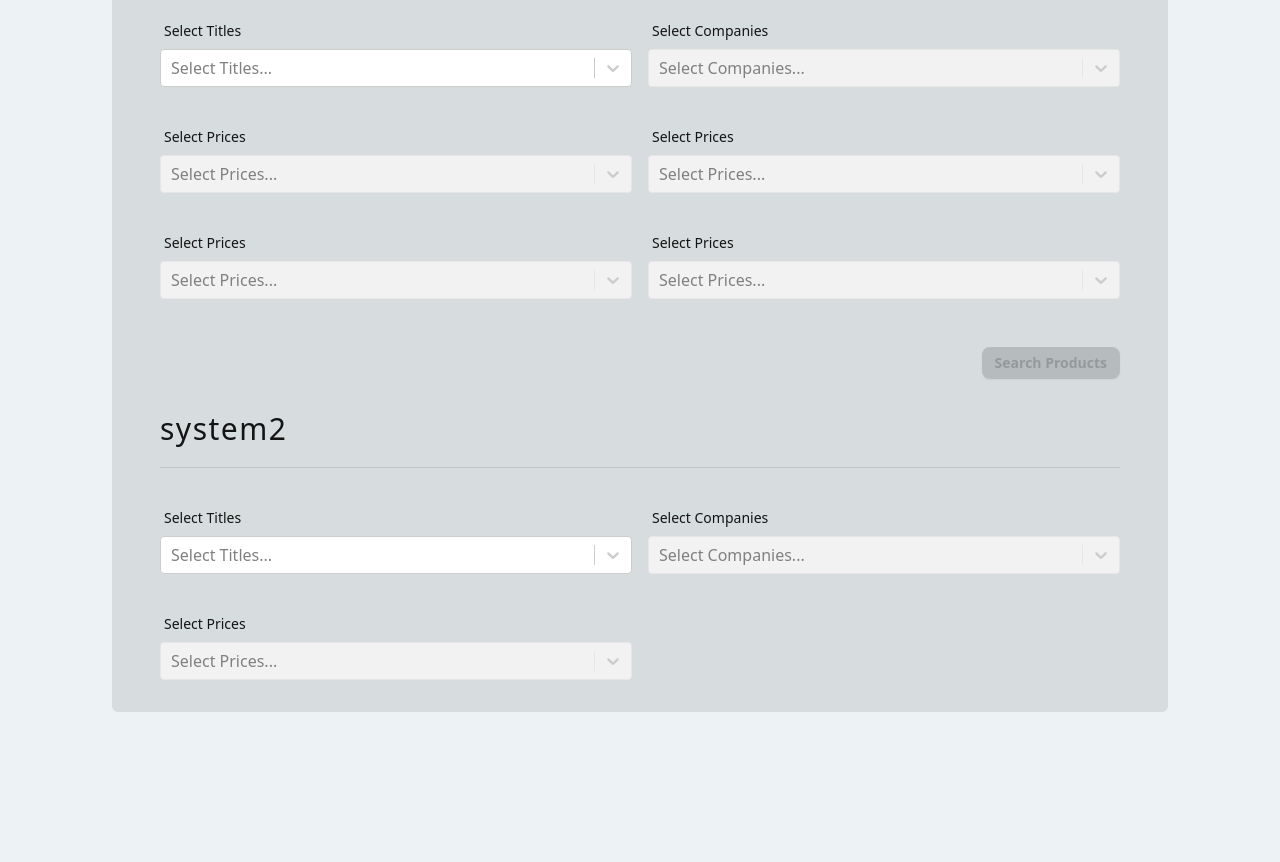
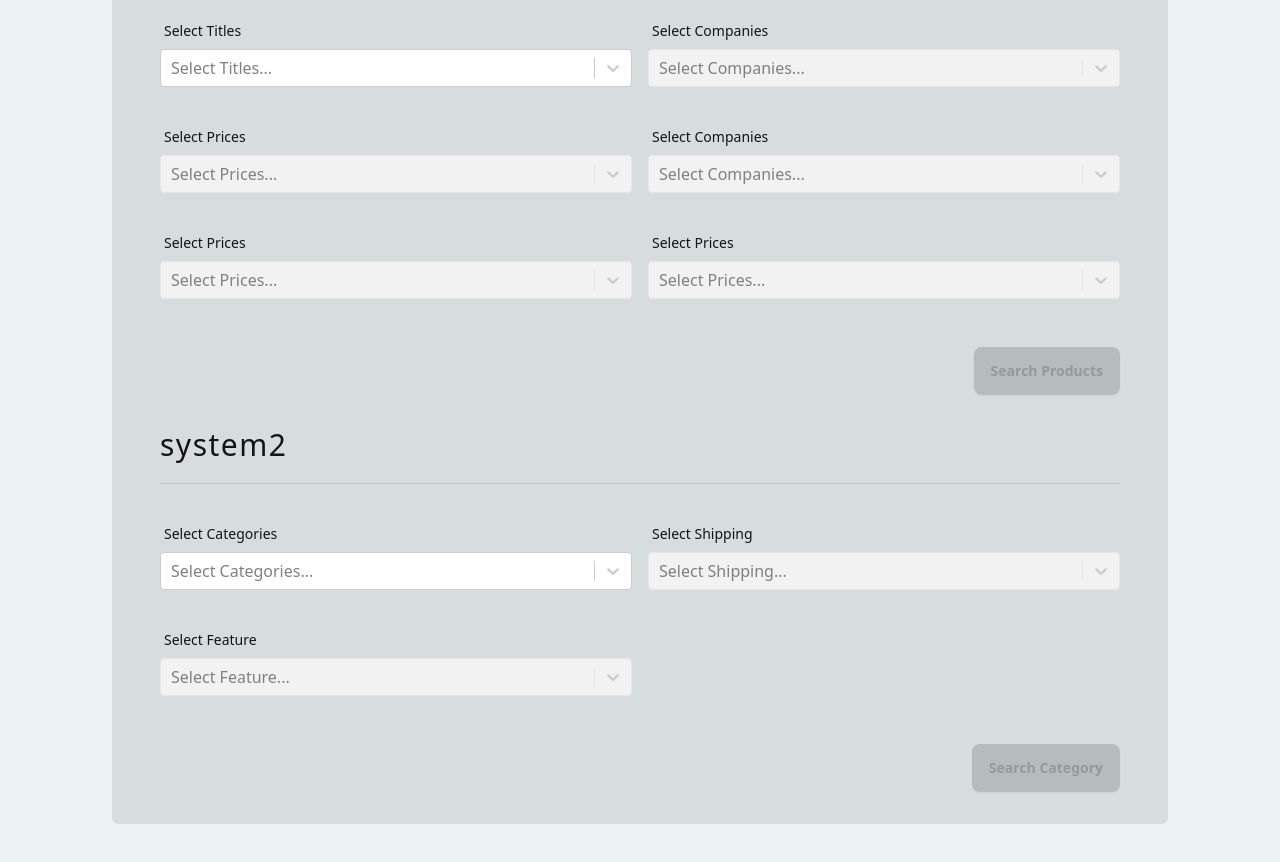
Before and after one commit to 1tangyen/inventory-check-report-generation, a React (Vite) app: page /products in a window 1280 px wide. Shown: the part 320-1182 px from the top of the page. Before the commit the page ends 1128 px from the top, so only its background shows below. Built offline with nearby package versions, Linux system fonts and the light colour scheme.

Commit message:
update Filter Logics

```diff
--- a/src/components/Filters.jsx
+++ b/src/components/Filters.jsx
@@ -1,60 +1,69 @@
 import { useMemo, useState } from "react";
 import { Form, Link } from "react-router-dom";
-import FormInput from "./FormInput";
+
 import FormMultiSelect from "./FormMultiSelect";
 import SectionTitle from "./SectionTitle";
 import { GrPowerReset } from "react-icons/gr";
 const Filters = ({ onFilterSubmit, products, onReset }) => {
-  // Compute the options for the select inputs
-  const titlesOptions = useMemo(
-    () => [...new Set(products.map((product) => product.attributes.title))],
-    [products]
-  );
-  const companiesOptions = useMemo(
-    () => [...new Set(products.map((product) => product.attributes.company))],
-    [products]
-  );
-  const pricesOptions = useMemo(
-    () => [...new Set(products.map((product) => product.attributes.price))],
-    [products]
-  );
+  const generateOptions = (attribute) =>
+    useMemo(
+      () => [
+        ...new Set(products.map((product) => product.attributes[attribute])),
+      ],
+      [products]
+    );
 
-  // Set state for the selected options
-  const [selectedTitles, setSelectedTitles] = useState([]);
-  const [selectedCompanies, setSelectedCompanies] = useState([]);
-  const [selectedPrices, setSelectedPrices] = useState([]);
+  // Options for select inputs
+  const titlesOptions = generateOptions("title");
+  const companiesOptions = generateOptions("company");
+  const pricesOptions = generateOptions("price");
+  const categoryOptions = generateOptions("category");
+  const shippingOptions = generateOptions("shipping");
+  const featuredOptions = generateOptions("featured");
 
-  const handleTitlesChange = (selectedOptions) => {
-    setSelectedTitles(selectedOptions || []);
-    // Reset selections for other fields when titles are cleared
-    if (!selectedOptions || selectedOptions.length === 0) {
-      setSelectedCompanies([]);
-      setSelectedPrices([]);
-    }
-  };
+  // Unified state for all selected options
+  const [selectedFilters, setSelectedFilters] = useState({
+    titles: [],
+    companies: [],
+    prices: [],
+    category: [],
+    shipping: [],
+    featured: [],
+  });
 
-  const handleCompaniesChange = (selectedOptions) => {
-    setSelectedCompanies(selectedOptions || []);
-  };
+  // Handle change for any filter selection
+  const handleChange = (filter, options) =>
+    setSelectedFilters((prev) => ({ ...prev, [filter]: options || [] }));
 
-  const handlePricesChange = (selectedOptions) => {
-    setSelectedPrices(selectedOptions || []);
-  };
-
-  const handleSubmit = (event) => {
+  // Handle system1 submission
+  const handleSys1Submit = (event) => {
     event.preventDefault();
     onFilterSubmit({
-      titles: selectedTitles.map((option) => option.value),
-      companies: selectedCompanies.map((option) => option.value),
-      prices: selectedPrices.map((option) => option.value),
+      titles: selectedFilters.titles.map((option) => option.value),
+      companies: selectedFilters.companies.map((option) => option.value),
+      prices: selectedFilters.prices.map((option) => option.value),
     });
   };
 
-  // Reset handler
+  const handleSys2Submit = (event) => {
+    event.preventDefault();
+    onFilterSubmit({
+      category: selectedFilters.category.map((option) => option.value),
+      shipping: selectedFilters.shipping.map((option) => option.value),
+      featured: selectedFilters.featured.map((option) => option.value),
+    });
+  };
+
+  // Reset all filters
   const handleReset = () => {
-    setSelectedTitles([]);
-    setSelectedCompanies([]);
-    setSelectedPrices([]);
+    setSelectedFilters({
+      titles: [],
+      companies: [],
+      prices: [],
+      category: [],
+      shipping: [],
+      featured: [],
+    });
     onReset();
   };
 
@@ -62,7 +71,7 @@ const Filters = ({ onFilterSubmit, products, onReset }) => {
     <>
       <div className="bg-base-200 rounded-md p-4">
         <div className="flex justify-end">
-          <button onClick={onReset} className="btn btn-accent btn-primary">
+          <button onClick={handleReset} className="btn btn-accent btn-primary">
             <GrPowerReset className="h-6 w-6" />
             Reset
           </button>
@@ -74,17 +83,17 @@ const Filters = ({ onFilterSubmit, products, onReset }) => {
               label="Select Titles"
               name="titles"
               options={titlesOptions}
-              value={selectedTitles}
-              onChange={handleTitlesChange}
+              value={selectedFilters.titles}
+              onChange={(options) => handleChange("titles", options)}
               size="w-full"
             />
             <FormMultiSelect
               label="Select Companies"
               name="companies"
               options={companiesOptions}
-              value={selectedCompanies}
-              onChange={handleCompaniesChange}
-              disabled={selectedTitles.length === 0}
+              value={selectedFilters.companies}
+              onChange={(options) => handleChange("companies", options)}
+              disabled={selectedFilters.titles.length === 0}
               size="w-full"
             />
 
@@ -92,18 +101,18 @@ const Filters = ({ onFilterSubmit, products, onReset }) => {
               label="Select Prices"
               name="prices"
               options={pricesOptions}
-              value={selectedPrices}
-              onChange={handlePricesChange}
-              disabled={selectedTitles.length === 0}
+              value={selectedFilters.prices}
+              onChange={(options) => handleChange("prices", options)}
+              disabled={selectedFilters.titles.length === 0}
               size="w-full"
             />
             <FormMultiSelect
-              label="Select Prices"
-              name="prices"
-              options={pricesOptions}
-              value={selectedPrices}
-              onChange={handlePricesChange}
-              disabled={selectedTitles.length === 0}
+              label="Select Companies"
+              name="companies"
+              options={companiesOptions}
+              value={selectedFilters.companies}
+              onChange={(options) => handleChange("companies", options)}
+              disabled={selectedFilters.titles.length === 0}
               size="w-full"
             />
 
@@ -111,18 +120,18 @@ const Filters = ({ onFilterSubmit, products, onReset }) => {
               label="Select Prices"
               name="prices"
               options={pricesOptions}
-              value={selectedPrices}
-              onChange={handlePricesChange}
-              disabled={selectedTitles.length === 0}
+              value={selectedFilters.prices}
+              onChange={(options) => handleChange("prices", options)}
+              disabled={selectedFilters.titles.length === 0}
               size="w-full"
             />
             <FormMultiSelect
               label="Select Prices"
               name="prices"
               options={pricesOptions}
-              value={selectedPrices}
-              onChange={handlePricesChange}
-              disabled={selectedTitles.length === 0}
+              value={selectedFilters.prices}
+              onChange={(options) => handleChange("prices", options)}
+              disabled={selectedFilters.titles.length === 0}
               size="w-full"
             />
           </Form>
@@ -130,9 +139,9 @@ const Filters = ({ onFilterSubmit, products, onReset }) => {
           <div className="flex justify-end mt-4 space-x-4">
             <button
               type="submit"
-              className="btn btn-primary btn-sm"
-              disabled={selectedTitles.length === 0}
-              onClick={handleSubmit}
+              className="btn btn-primary"
+              disabled={!selectedFilters.titles.length}
+              onClick={handleSys1Submit}
             >
               Search Products
             </button>
@@ -142,32 +151,44 @@ const Filters = ({ onFilterSubmit, products, onReset }) => {
           <SectionTitle text="system2" />
           <Form className="grid gap-x-4 gap-y-8 sm:grid-cols-2 md:grid-cols-2 lg:grid-cols-2 items-center">
             <FormMultiSelect
-              label="Select Titles"
+              label="Select Categories"
               name="titles"
-              options={titlesOptions}
-              value={selectedTitles}
-              onChange={handleTitlesChange}
+              options={categoryOptions}
+              value={selectedFilters.category}
+              onChange={(options) => handleChange("category", options)}
               size="w-full"
             />
             <FormMultiSelect
-              label="Select Companies"
+              label="Select Shipping"
               name="companies"
-              options={companiesOptions}
-              value={selectedCompanies}
-              onChange={handleCompaniesChange}
-              disabled={selectedTitles.length === 0}
+              options={shippingOptions}
+              value={selectedFilters.shipping}
+              onChange={(options) => handleChange("shipping", options)}
+              disabled={selectedFilters.category.length === 0}
               size="w-full"
             />
+
             <FormMultiSelect
-              label="Select Prices"
+              label="Select Feature"
               name="prices"
-              options={pricesOptions}
-              value={selectedPrices}
-              onChange={handlePricesChange}
-              disabled={selectedTitles.length === 0}
+              options={featuredOptions}
+              value={selectedFilters.featured}
+              onChange={(options) => handleChange("featured", options)}
+              disabled={selectedFilters.category.length === 0}
               size="w-full"
             />
           </Form>
+          {/* BUTTONS */}
+          <div className="flex justify-end mt-4 space-x-4">
+            <button
+              type="submit"
+              className="btn btn-primary"
+              disabled={!selectedFilters.category.length}
+              onClick={handleSys2Submit}
+            >
+              Search Category
+            </button>
+          </div>
         </div>
       </div>
     </>
--- /dev/null
+++ b/src/components/Filters2.jsx
@@ -0,0 +1,110 @@
+import { useMemo, useState } from "react";
+import { Form, Link } from "react-router-dom";
+import FormInput from "./FormInput";
+import FormMultiSelect from "./FormMultiSelect";
+import SectionTitle from "./SectionTitle";
+import { GrPowerReset } from "react-icons/gr";
+const Filters2 = ({ onFilterSubmit, products, onReset }) => {
+  // Compute the options for the select inputs
+  const titlesOptions = useMemo(
+    () => [...new Set(products.map((product) => product.attributes.title))],
+    [products]
+  );
+  const companiesOptions = useMemo(
+    () => [...new Set(products.map((product) => product.attributes.company))],
+    [products]
+  );
+  const pricesOptions = useMemo(
+    () => [...new Set(products.map((product) => product.attributes.price))],
+    [products]
+  );
+
+  // Set state for the selected options
+  const [selectedTitles, setSelectedTitles] = useState([]);
+  const [selectedCompanies, setSelectedCompanies] = useState([]);
+  const [selectedPrices, setSelectedPrices] = useState([]);
+
+  const handleTitlesChange = (selectedOptions) => {
+    setSelectedTitles(selectedOptions || []);
+    // Reset selections for other fields when titles are cleared
+    if (!selectedOptions || selectedOptions.length === 0) {
+      setSelectedCompanies([]);
+      setSelectedPrices([]);
+    }
+  };
+
+  const handleCompaniesChange = (selectedOptions) => {
+    setSelectedCompanies(selectedOptions || []);
+  };
+
+  const handlePricesChange = (selectedOptions) => {
+    setSelectedPrices(selectedOptions || []);
+  };
+
+  const handleSubmit = (event) => {
+    event.preventDefault();
+    onFilterSubmit({
+      titles: selectedTitles.map((option) => option.value),
+      companies: selectedCompanies.map((option) => option.value),
+      prices: selectedPrices.map((option) => option.value),
+    });
+  };
+
+  // Reset handler
+  const handleReset = () => {
+    setSelectedTitles([]);
+    setSelectedCompanies([]);
+    setSelectedPrices([]);
+    onReset();
+  };
+
+  return (
+    <>
+      <div className="bg-base-200 rounded-md p-4">
+        <div className="bg-base-200 rounded-md px-8 py-4 grid gap-x-4 gap-y-8">
+          <SectionTitle text="system2" />
+          <Form className="grid gap-x-4 gap-y-8 sm:grid-cols-2 md:grid-cols-2 lg:grid-cols-2 items-center">
+            <FormMultiSelect
+              label="Select Titles"
+              name="titles"
+              options={titlesOptions}
+              value={selectedTitles}
+              onChange={handleTitlesChange}
+              size="w-full"
+            />
+            <FormMultiSelect
+              label="Select Companies"
+              name="companies"
+              options={companiesOptions}
+              value={selectedCompanies}
+              onChange={handleCompaniesChange}
+              disabled={selectedTitles.length === 0}
+              size="w-full"
+            />
+            <FormMultiSelect
+              label="Select Prices"
+              name="prices"
+              options={pricesOptions}
+              value={selectedPrices}
+              onChange={handlePricesChange}
+              disabled={selectedTitles.length === 0}
+              size="w-full"
+            />
+          </Form>
+          <div className="flex justify-end mt-4 space-x-4">
+            <button
+              type="submit"
+              className="btn btn-primary btn-sm"
+              disabled={selectedTitles.length === 0}
+              onClick={handleSubmit}
+            >
+              Search Products
+            </button>
+          </div>
+        </div>
+      </div>
+    </>
+  );
+};
+
+export default Filters2;
--- a/src/components/FormCheckbox.jsx
+++ b/src/components/FormCheckbox.jsx
@@ -1,4 +1,3 @@
-// Adjusted FormCheckbox component
 const FormCheckbox = ({ label, name, checked, onChange, size }) => {
   return (
     <div className="form-control items-center">
--- a/src/components/index.js
+++ b/src/components/index.js
@@ -15,3 +15,4 @@ export { default as FormSelect } from "./FormSelect";
 export { default as FormCheckbox } from "./FormCheckbox";
 export { default as FormTable } from "./FormTable";
 export { default as FormMultiSelect } from "./FormMultiSelect";
+export { default as Filters2 } from "./Filters2";
--- a/src/pages/Products.jsx
+++ b/src/pages/Products.jsx
@@ -1,4 +1,4 @@
-import { Filters, PaginationContainer, ProductsContainer } from "../components";
+import { Filters, Filters2, ProductsContainer } from "../components";
 import { customFetch } from "../utils";
 import jsonData from "../assets/dummy.json";
 import { useLoaderData } from "react-router-dom";
@@ -15,11 +15,11 @@ import React, { useState, useCallback } from "react";
 
 const Products = () => {
   const [products, setProducts] = useState(jsonData.data);
-  const [filteredProducts, setFilteredProducts] = useState(jsonData.data);
+  const [filteredProducts, setFilteredProducts] = useState([]);
   const [isFiltered, setIsFiltered] = useState(false);
+  const [isFilter2Active, setIsFilter2Active] = useState(false);
 
   const handleFilterSubmit = useCallback((criteria) => {
-    console.log(criteria);
     const filtered = jsonData.data.filter((product) => {
       const matchTitle =
         criteria.titles.length === 0 ||
@@ -30,7 +30,6 @@ const Products = () => {
       const matchPrice =
         criteria.prices.length === 0 ||
         criteria.prices.includes(product.attributes.price.toString());
-
       return matchTitle && matchCompany && matchPrice;
     });
 
@@ -39,11 +38,16 @@ const Products = () => {
   }, []);
 
   const handleReset = useCallback(() => {
-    window.location.reload();
+    setFilteredProducts([]);
+    setIsFiltered(false);
+    setIsFilter2Active(false);
+  }, []);
+
+  const activateFilter2 = useCallback(() => {
+    setIsFilter2Active(true);
   }, []);
 
   return (
-    <>
     <div className="flex min-h-screen">
       <div className="flex-grow p-4">
         <Filters
@@ -51,15 +55,17 @@ const Products = () => {
           products={products}
           onReset={handleReset}
         />
+        {isFilter2Active && <Filters2 />}
       </div>
-
       {isFiltered && (
         <div className="flex-grow p-4">
-            <ProductsContainer products={filteredProducts} />
+          <ProductsContainer
+            products={filteredProducts}
+            onActivateFilter2={activateFilter2}
+          />
         </div>
       )}
     </div>
-    </>
   );
 };
 
```
Lines whose indentation alone changed are shown as unchanged.
